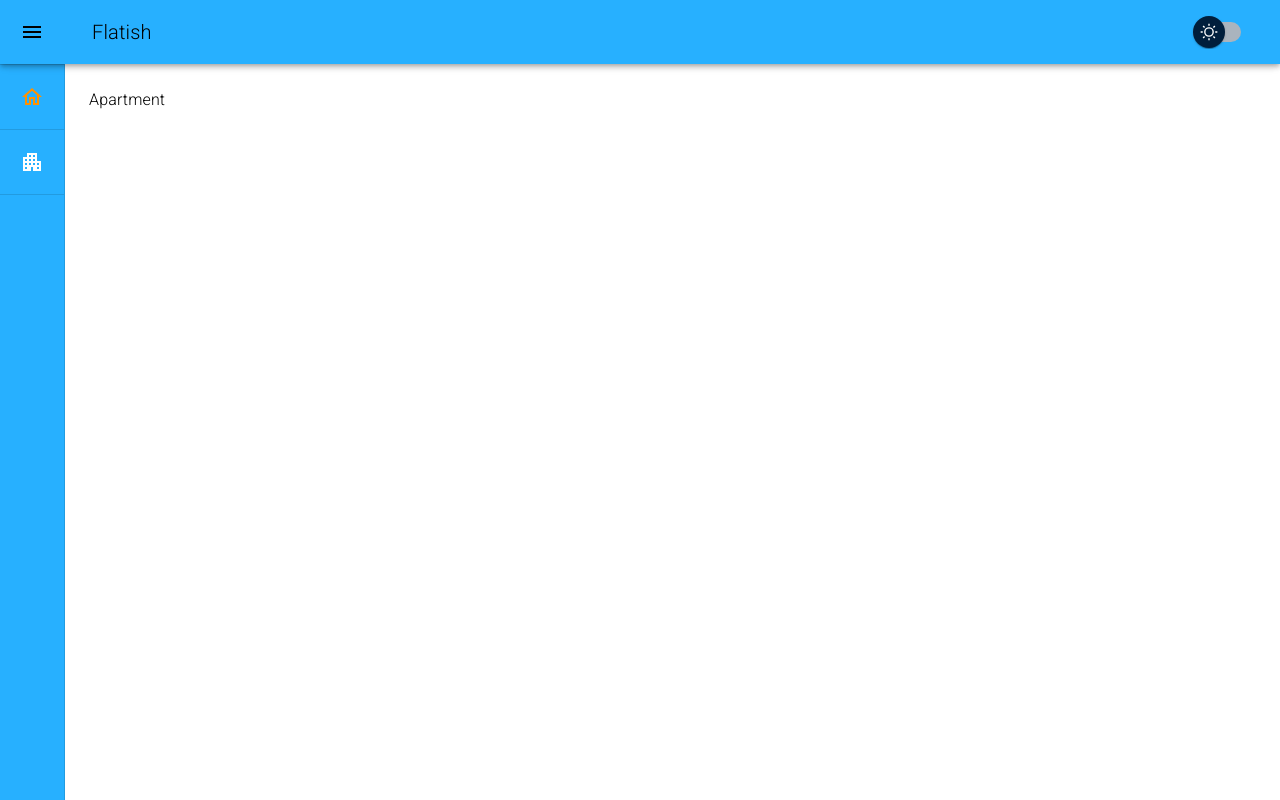
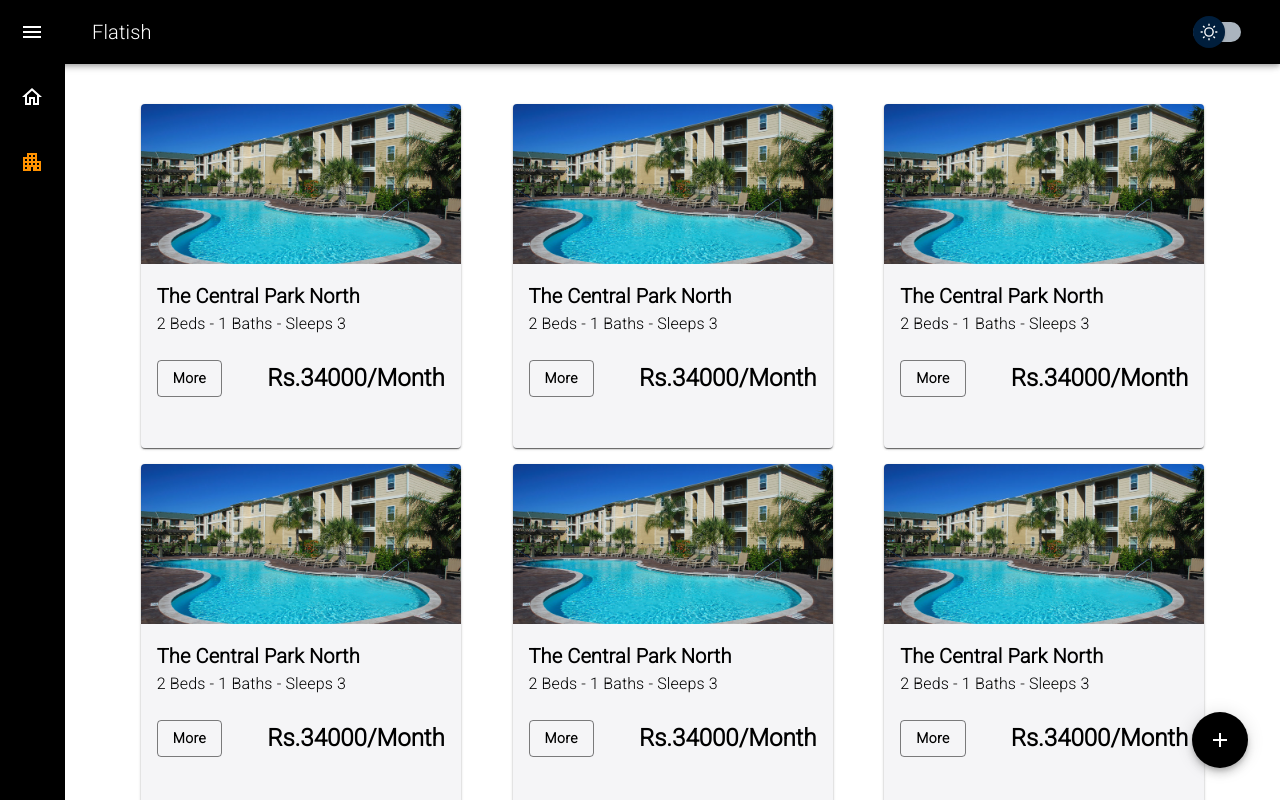
Before and after one commit to AltmashRana/Apartment-Manager-React-Frontend, a React (Create React App) app: page /apartment in a window 1280 px wide. Shown: the top 800 px of the page. Built offline with nearby package versions, Linux system fonts and the light colour scheme.

Commit message:
apartment lv created

```diff
--- a/src/components/Drawer.jsx
+++ b/src/components/Drawer.jsx
@@ -17,7 +17,7 @@ import ListItemButton from "@mui/material/ListItemButton";
 import ListItemIcon from "@mui/material/ListItemIcon";
 import ListItemText from "@mui/material/ListItemText";
 import { menuList } from "../utils/constants/CONSTANTS";
-import { useNavigate } from "react-router-dom";
+import { useLocation, useNavigate } from "react-router-dom";
 import { connect } from "react-redux";
 import { Switch } from "@mui/material";
 import { changeThemeMode } from "../redux/theme/theme.actions";
@@ -149,7 +149,7 @@ const MaterialUISwitch = styled(Switch)(({ theme }) => ({
 const MiniDrawer =
   ({
     mode,
-    changeThemeMode,
+    changeThemeMode
   }) => {
     const theme = useTheme();
     const [open, setOpen] = useState(false);
@@ -163,10 +163,10 @@ const MiniDrawer =
     };
     const navigate = useNavigate();
 
-    const [menuSelected, setMenuSelected] = useState('Home')
-    const onMenuSelect = (name, path) => {
+    const [menuSelected, setMenuSelected] = useState(useLocation().pathname)
+    const onMenuSelect = (path) => {
       navigate(path);
-      setMenuSelected(name);
+      setMenuSelected(path);
     }
 
     const switchThemeMode = (event) => {
@@ -205,7 +205,7 @@ const MiniDrawer =
         </AppBar>
         <Drawer variant="permanent" open={open} mode={mode}>
           <DrawerHeader sx={{ background: mode === "light" ? theme.palette.primary.main : theme.palette.background.paper }}>
-            <IconButton onClick={handleDrawerClose}>
+            <IconButton color="secondary" onClick={handleDrawerClose}>
               {theme.direction === "rtl" ? (
                 <ChevronRightIcon />
               ) : (
@@ -217,7 +217,7 @@ const MiniDrawer =
           <List sx={{ paddingTop: 0 }}>
             {menuList.map((item) => (
               <ListItem key={item.name} disablePadding sx={{ display: "block" }}>
-                <ListItemButton onClick={() => onMenuSelect(item.name, item.path)}
+                <ListItemButton onClick={() => onMenuSelect( item.path)}
                   sx={{
                     minHeight: 48,
                     justifyContent: open ? "initial" : "center",
@@ -231,7 +231,7 @@ const MiniDrawer =
                       minWidth: 0,
                       mr: open ? 3 : "auto",
                       justifyContent: "center",
-                      color: menuSelected === item.name ? theme.palette.secondary.main : '#fff',
+                      color: menuSelected === item.path ? theme.palette.secondary.main : '#fff',
                     }}
                   >
                     {item.icon}
--- a/src/index.css
+++ b/src/index.css
@@ -11,3 +11,19 @@ code {
   font-family: source-code-pro, Menlo, Monaco, Consolas, 'Courier New',
     monospace;
 }
+
+
+*::-webkit-scrollbar {
+  width: 12px;
+  border-radius: 25%;
+}
+
+*::-webkit-scrollbar-track {
+  background: rgb(68, 68, 68);
+}
+
+*::-webkit-scrollbar-thumb {
+  background-color: rgb(35, 35, 35);
+  border-radius: 20px;
+  border: 3px solid rgb(32, 32, 32);
+}
--- a/src/pages/Apartment/Apartment.jsx
+++ b/src/pages/Apartment/Apartment.jsx
@@ -1,8 +1,11 @@
-import React from 'react'
+import ApartmentLV from './ApartmentLV';
+import { Box } from '@mui/material';
 
 const Apartment = () => {
   return (
-    <div>Apartment</div>
+    <Box>
+      <ApartmentLV />
+    </Box>
   )
 }
 
--- /dev/null
+++ b/src/pages/Apartment/ApartmentCard.jsx
@@ -0,0 +1,29 @@
+import { Button, Card, CardContent, CardMedia, Paper, Typography, Box, Stack } from '@mui/material'
+import React from 'react'
+import photo from '../../assets/images/apartImage.jpg'
+
+const ApartmentCard = ({
+  apartment
+}) => {
+  return (
+    <Paper>
+      <Card sx={{ width: { md: '20rem', xs: '100%' }, boxShadow: 1, boarderRadius: 10, background: '' }}>
+        <Box sx={{ height: '43vh' }}>
+          <CardMedia sx={{
+            height: '20vh'
+          }} image={photo} />
+          <CardContent sx={{ height: '20vh' }}>
+            <Typography fontWeight="bold" variant='h6' component={"h1"}>{apartment.title.slice(0, 60)}</Typography>
+            <Typography>{apartment.bedrooms} Beds - {apartment.bathrooms} Baths - Sleeps {apartment.capacity}</Typography>
+            <Stack direction="row" sx={{ marginTop: '1.5rem', alignItems: 'center' }}>
+              <Button variant="outlined">More</Button>
+              <Typography variant='h5' marginLeft={'auto'} fontWeight={"bold"} >Rs.{apartment.rent}/Month</Typography>
+            </Stack>
+          </CardContent>
+        </Box>
+      </Card>
+    </Paper>
+  )
+}
+
+export default ApartmentCard
--- /dev/null
+++ b/src/pages/Apartment/ApartmentLV.jsx
@@ -0,0 +1,34 @@
+import { Add } from '@mui/icons-material'
+import { Box, Fab, Stack } from '@mui/material'
+import React from 'react'
+import { connect } from 'react-redux'
+import { createStructuredSelector } from 'reselect'
+import { selectAllApartments } from '../../redux/apartments/apartments.selectors'
+import ApartmentCard from './ApartmentCard';
+
+const ApartmentLV = ({
+    apartmentList,
+}) => {
+    return (
+        <>
+            <Box p={2} sx={{ overFlowY: 'auto', height: '100%', flex: 2 }}>
+                <Stack sx={{ scrollbarWidth: 'thin', flexDirection: { sx: 'column', md: 'row' } }} flexWrap="wrap" justifyContent="space-evenly" gap={2}>
+                    {apartmentList.map((apartment) => (
+                        <Box key={apartment.id}>
+                            <ApartmentCard apartment={apartment} />
+                        </Box>
+                    ))}
+                </Stack >
+            </Box>
+            <Fab color="primary" sx={{ size: { xs: 'medium', md: 'large' } }}>
+                <Add />
+            </Fab>
+        </>
+    )
+}
+
+const mapStateToProps = createStructuredSelector({
+    apartmentList: selectAllApartments,
+})
+
+export default connect(mapStateToProps)(ApartmentLV);
--- /dev/null
+++ b/src/redux/apartments/apartments.reducer.js
@@ -0,0 +1,187 @@
+
+
+const _initialState = {
+    apartmentList: [
+        {
+            id: 1,
+            title: 'The Central Park North',
+            bedrooms: 2,
+            bathrooms: 1,
+            availability: true,
+            capacity: 3,
+            amenities: [
+                'Carpet',
+                'Wifi',
+                'Furnished',
+                'Air Conditioning',
+                'Parking'
+            ],
+            otherSpaces: [
+                'Kitchen',
+                'Workspace'
+            ],
+            rent: 34000,
+            pictureUrl: 'src/assets/images/apartImage.jpg'
+        },
+        {
+            id: 2,
+            title: 'The Central Park North',
+            bedrooms: 2,
+            bathrooms: 1,
+            availability: true,
+            capacity: 3,
+            amenities: [
+                'Carpet',
+                'Wifi',
+                'Furnished',
+                'Air Conditioning',
+                'Parking'
+            ],
+            otherSpaces: [
+                'Kitchen',
+                'Workspace'
+            ],
+            rent: 34000,
+            pictureUrl: 'src/assets/images/apartImage.jpg'
+        },
+        {
+            id: 3,
+            title: 'The Central Park North',
+            bedrooms: 2,
+            bathrooms: 1,
+            availability: true,
+            capacity: 3,
+            amenities: [
+                'Carpet',
+                'Wifi',
+                'Furnished',
+                'Air Conditioning',
+                'Parking'
+            ],
+            otherSpaces: [
+                'Kitchen',
+                'Workspace'
+            ],
+            rent: 34000,
+            pictureUrl: 'src/assets/images/apartImage.jpg'
+        },
+        {
+            id: 4,
+            title: 'The Central Park North',
+            bedrooms: 2,
+            bathrooms: 1,
+            availability: true,
+            capacity: 3,
+            amenities: [
+                'Carpet',
+                'Wifi',
+                'Furnished',
+                'Air Conditioning',
+                'Parking'
+            ],
+            otherSpaces: [
+                'Kitchen',
+                'Workspace'
+            ],
+            rent: 34000,
+            pictureUrl: 'src/assets/images/apartImage.jpg'
+        },
+        {
+            id: 5,
+            title: 'The Central Park North',
+            bedrooms: 2,
+            bathrooms: 1,
+            availability: true,
+            capacity: 3,
+            amenities: [
+                'Carpet',
+                'Wifi',
+                'Furnished',
+                'Air Conditioning',
+                'Parking'
+            ],
+            otherSpaces: [
+                'Kitchen',
+                'Workspace'
+            ],
+            rent: 34000,
+            pictureUrl: 'src/assets/images/apartImage.jpg'
+        },
+        {
+            id: 6,
+            title: 'The Central Park North',
+            bedrooms: 2,
+            bathrooms: 1,
+            availability: true,
+            capacity: 3,
+            amenities: [
+                'Carpet',
+                'Wifi',
+                'Furnished',
+                'Air Conditioning',
+                'Parking'
+            ],
+            otherSpaces: [
+                'Kitchen',
+                'Workspace'
+            ],
+            rent: 34000,
+            pictureUrl: 'src/assets/images/apartImage.jpg'
+        },
+        {
+            id: 7,
+            title: 'The Central Park North',
+            bedrooms: 2,
+            bathrooms: 1,
+            availability: true,
+            capacity: 3,
+            amenities: [
+                'Carpet',
+                'Wifi',
+                'Furnished',
+                'Air Conditioning',
+                'Parking'
+            ],
+            otherSpaces: [
+                'Kitchen',
+                'Workspace'
+            ],
+            rent: 34000,
+            pictureUrl: 'src/assets/images/apartImage.jpg'
+        },
+        {
+            id: 8,
+            title: 'The Central Park North',
+            bedrooms: 2,
+            bathrooms: 1,
+            availability: true,
+            capacity: 3,
+            amenities: [
+                'Carpet',
+                'Wifi',
+                'Furnished',
+                'Air Conditioning',
+                'Parking'
+            ],
+            otherSpaces: [
+                'Kitchen',
+                'Workspace'
+            ],
+            rent: 34000,
+            pictureUrl: 'src/assets/images/apartImage.jpg'
+        }
+    ]
+}
+
+
+const apartmentReducer = (state = _initialState, action) => {
+    const { type, payload } = action;
+
+    switch(type){
+        default:
+            return state;
+    }
+}
+
+
+export default apartmentReducer
--- /dev/null
+++ b/src/redux/apartments/apartments.selectors.js
@@ -0,0 +1,7 @@
+import { createSelector } from "@reduxjs/toolkit";
+
+
+
+const selectApartments = (state) => state.apartments;
+
+export const selectAllApartments = createSelector([selectApartments], (apartments) => apartments.apartmentList);
--- a/src/redux/root-reducer.js
+++ b/src/redux/root-reducer.js
@@ -1,10 +1,11 @@
 import { combineReducers } from "@reduxjs/toolkit";
-
+import apartmentReducer from "./apartments/apartments.reducer";
 import themeReducer from "./theme/theme.reducer";
 
 
 const rootReducer = combineReducers({
     theme: themeReducer,
+    apartments: apartmentReducer,
 })
 
 
--- a/src/theme.js
+++ b/src/theme.js
@@ -5,17 +5,20 @@ export const getTheme = (mode) => ({
         mode,
         ...(mode === 'light' ? {
             primary: {
-                main: '#27b0ff',
-                contrastText: '#000'
+                main: '#000',
+                constrastText: '#fff'
             },
             secondary: orange,
             text: {
                 primary: '#000',
                 secondary: grey[900],
+            },
+            background: {
+                paper: '#F5F5F7'
             }
         } : {
             primary: {
-                main: '#27b0ff',
+                main: grey[400],
                 contrastText: '#000'
             },
             secondary: orange,
@@ -42,5 +45,14 @@ export const getTheme = (mode) => ({
                 }
             }
         },
+        MuiFab: {
+            styleOverrides: {
+                root: {
+                    position: 'fixed',
+                    bottom: '2rem',
+                    right: '2rem',
+                }
+            }
+        }
     }
 });
```
Also changed, not shown: src/assets/images/apartImage.jpg (added), src/redux/apartments/apartments.actions.js (added).
